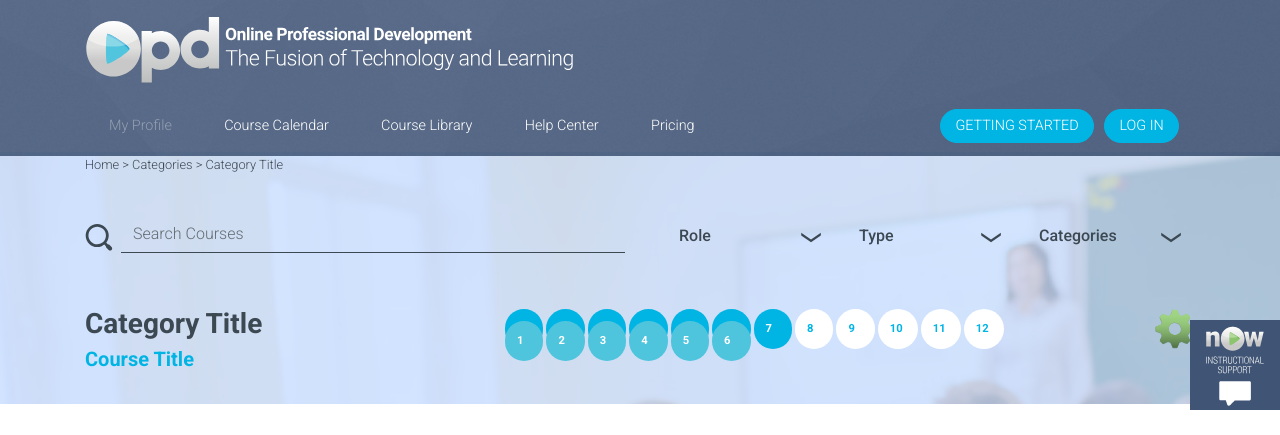
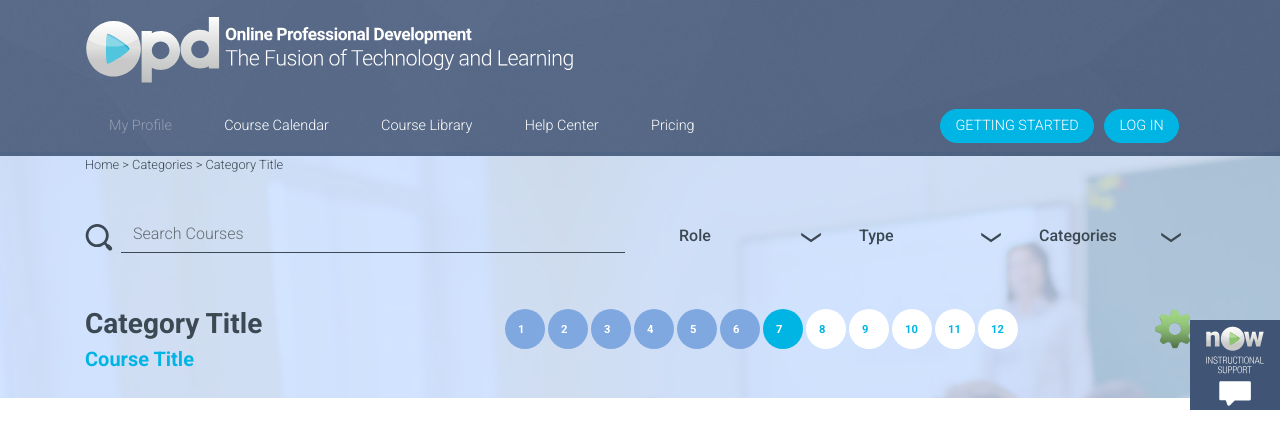
Before and after one commit to JaySoftye/_opd3-foundationtemp, a PHP site: page /course-details.php in a window 1280 px wide. Shown: the top 435 px of the page. Run offline with PHP 8.4, Linux system fonts and the light colour scheme; some libraries are stand-ins or nearby versions.

Commit message:
Course Details Session updated - drop menu update
Course Session has 3 states - will wrap if width short. Dropdown menu
options now have wrapping text too

```diff
--- a/course-details-search-form.php
+++ b/course-details-search-form.php
@@ -62,26 +91,18 @@
       </div>
       <div class="col-md-7">
         <ul class="course-sessions-list">
-          <li><a class="course-session active" href="#">1</a></li>
-          <li><a class="course-session active" href="#">2</a></li>
-          <li><a class="course-session active" href="#">3</a></li>
-          <li><a class="course-session active" href="#">4</a></li>
-          <li><a class="course-session active" href="#">5</a></li>
-          <li><a class="course-session active" href="#">6</a></li>
+          <li><a class="course-session taken" href="#">1</a></li>
+          <li><a class="course-session taken" href="#">2</a></li>
+          <li><a class="course-session taken" href="#">3</a></li>
+          <li><a class="course-session taken" href="#">4</a></li>
+          <li><a class="course-session taken" href="#">5</a></li>
+          <li><a class="course-session taken" href="#">6</a></li>
           <li><a class="course-session active" href="#">7</a></li>
           <li><a class="course-session" href="#">8</a></li>
           <li><a class="course-session" href="#">9</a></li>
           <li><a class="course-session" href="#">10</a></li>
           <li><a class="course-session" href="#">11</a></li>
           <li><a class="course-session" href="#">12</a></li>
-        </ul>
-        <ul class="course-sessions-taken">
-          <li><a class="course-session active" href="#">1</a></li>
-          <li><a class="course-session active" href="#">2</a></li>
-          <li><a class="course-session active" href="#">3</a></li>
-          <li><a class="course-session active" href="#">4</a></li>
-          <li><a class="course-session active" href="#">5</a></li>
-          <li><a class="course-session active" href="#">6</a></li>
         </ul>
       </div>
       <div class="col-md-1 text-right">
--- a/css/app.css
+++ b/css/app.css
@@ -27,6 +27,10 @@ button {
    float: right !important;
    margin-top: .5rem !important;
    border: none;
+ }
+
+ ul.dropdown-menu li {
+   white-space: normal !important;
  }
 
 article {
@@ -872,16 +876,12 @@ ul.course-sessions-list {
   margin-bottom: -10px;
 }
 
-ul.course-sessions-taken {
-  margin-top: -25px;
-}
-
-ul.course-sessions-list li, ul.course-sessions-taken li {
+ul.course-sessions-list li {
   float: left;
   margin-right: 3px;
 }
 
-ul.course-sessions-list li a.course-session, ul.course-sessions-taken li a.course-session {
+ul.course-sessions-list li a.course-session {
   max-width: 40px;
   height: 40px;
   display: block;
@@ -895,17 +895,25 @@ ul.course-sessions-list li a.course-session, ul.course-sessions-taken li a.cours
 
 ul.course-sessions-list li a.course-session {
   background-color: white;
+  border: 1px solid transparent;
   color: rgba(0, 180, 228, 1);
 }
 
-ul.course-sessions-list li a.course-session:hover, ul.course-sessions-list li a.course-session.active {
+ul.course-sessions-list li a.course-session.taken {
+  background-color: rgba(127, 168, 224, 1);
+  color: white;
+}
+
+ul.course-sessions-list li a.course-session.active {
   background-color: rgba(0, 180, 228, 1);
   color: white;
 }
 
-ul.course-sessions-taken li a.course-session, ul.course-sessions-taken li a.course-session:hover, ul.course-sessions-taken li a.course-session.active {
-  background-color: rgba(79, 197, 221, 1);
-  color: white;
+ul.course-sessions-list li a.course-session:hover, ul.course-sessions-list li a.course-session.focus {
+  background-color: rgba(0, 180, 228, 1);
+  border: 1px solid rgba(50, 62, 72, 0.25);
+  text-decoration: none;
+  color: rgba(50, 62, 72, 1);
 }
 
 .course-details article {
@@ -1157,20 +1165,6 @@ table.course-activity-table tbody a.take-quiz {
 
 table.course-activity-table tbody a.view-assignments {
   background: url('images/profile-assignments-icon.svg') no-repeat 5% center;
-}
-
-table.course-activity-table a.course-expand-link::after {
-  content: "\2716";
-  padding-right: 1rem;
-  float: right;
-    color: rgba(198, 54, 54, 0.75);
-}
-
-table.course-activity-table a.course-expand-link.collapsed::after {
-  content: "\271A";
-  padding-right: 1rem;
-  float: right;
-  color: rgba(0, 180, 228, 0.75);
 }
 
 table.course-activity-table tr.green-bg {
```
Also changed, not shown: other parts of course-details-search-form.php (+33 -4 lines).
